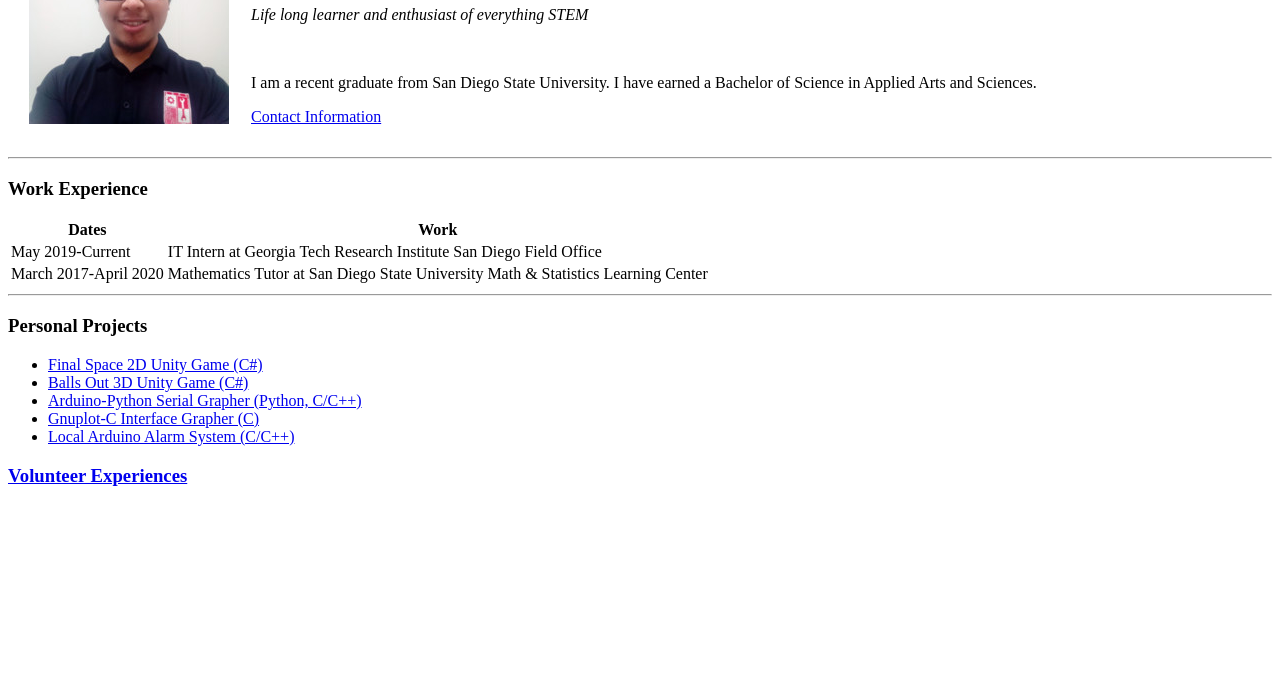
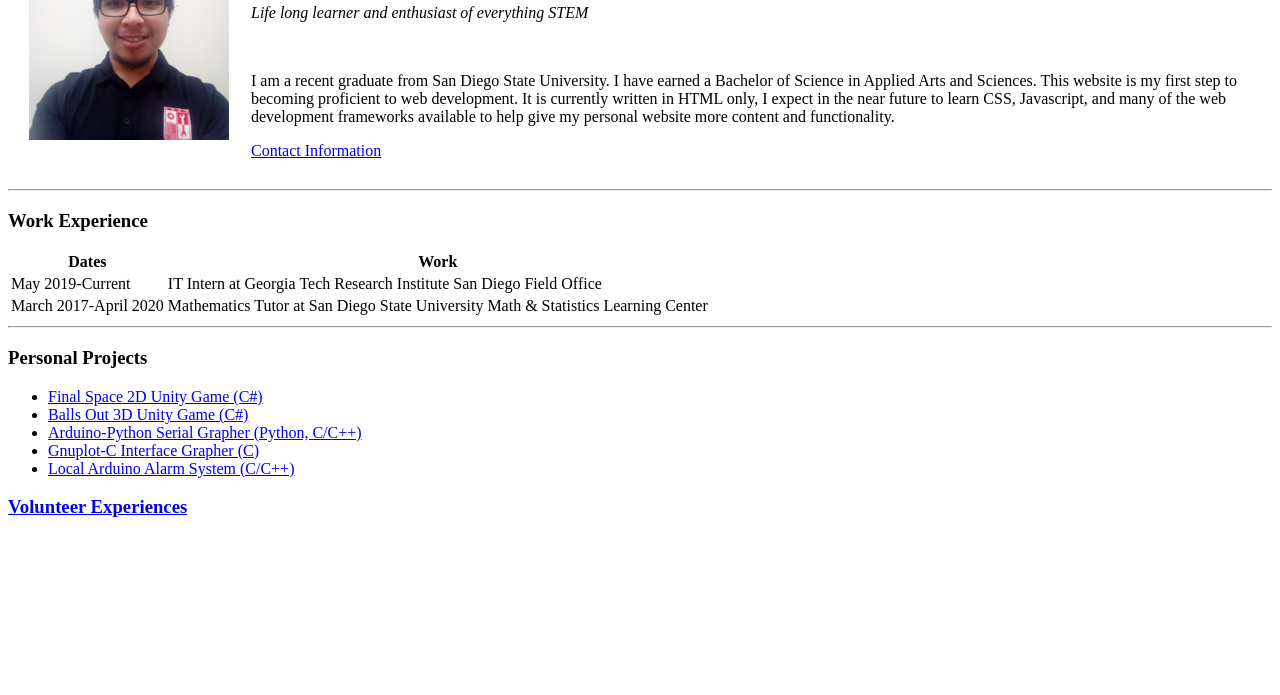
Before and after one commit to Efrain1096/My-first-website, a plain HTML site: page index.html in a window 1280 px wide. Shown: the part 105-800 px from the top of the page. Drawn offline with Linux system fonts and the light colour scheme.

Commit message:
Added a bit more information about myself.

```diff
--- a/index.html
+++ b/index.html
@@ -19,7 +19,10 @@
                 <br>
 
                 <p>I am a recent graduate from San Diego State University. I have earned a Bachelor of Science in
-                    Applied Arts and Sciences.</p>
+                    Applied Arts and Sciences. This website is my first step to becoming proficient to web development. It is currently written in HTML only, I expect
+                    in the near future to learn CSS, Javascript, and many of the web development frameworks available to help give my personal website
+                    more content and functionality.
+                </p>
                 <a href="contact.html">Contact Information</a>
 
             </td>
```
